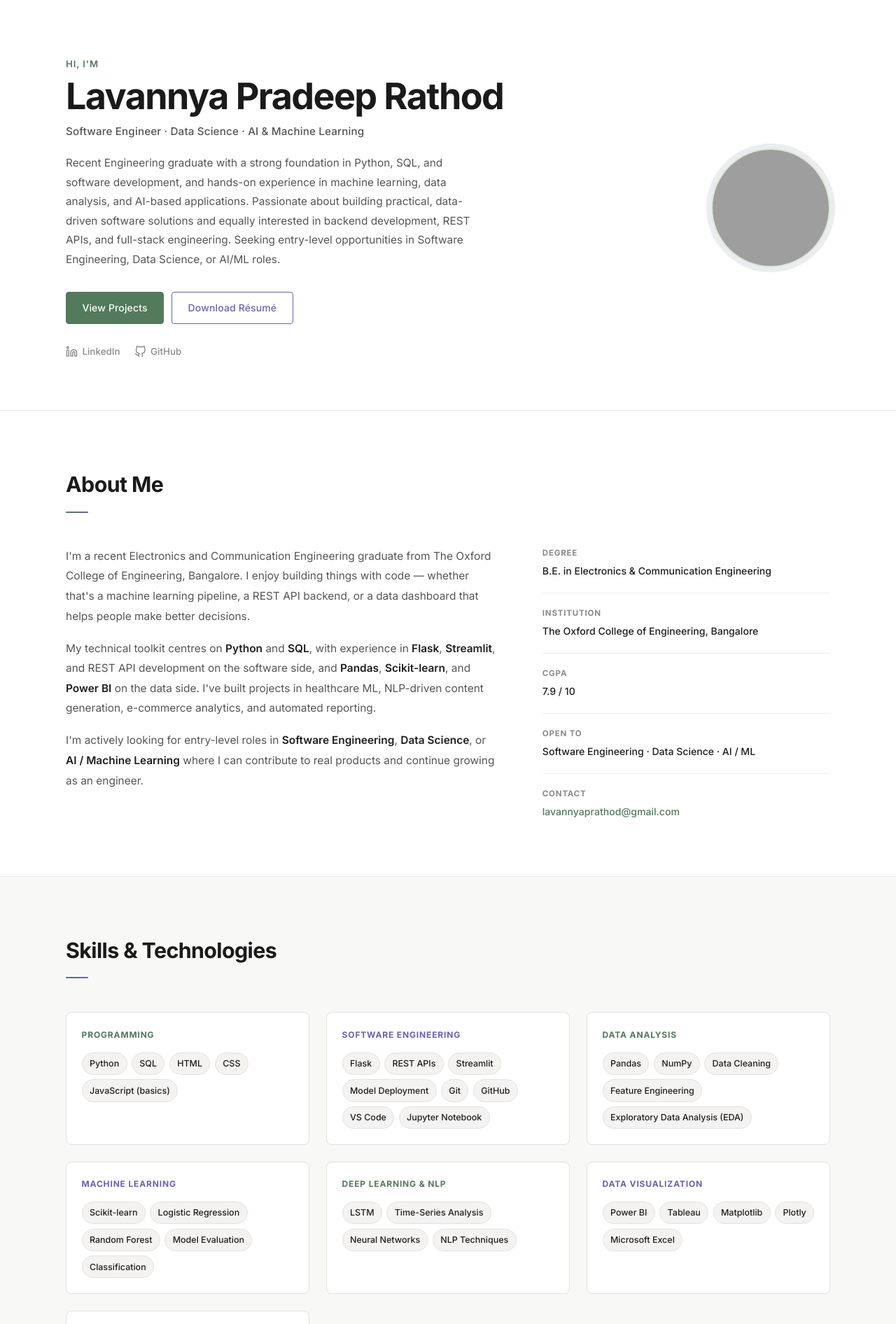
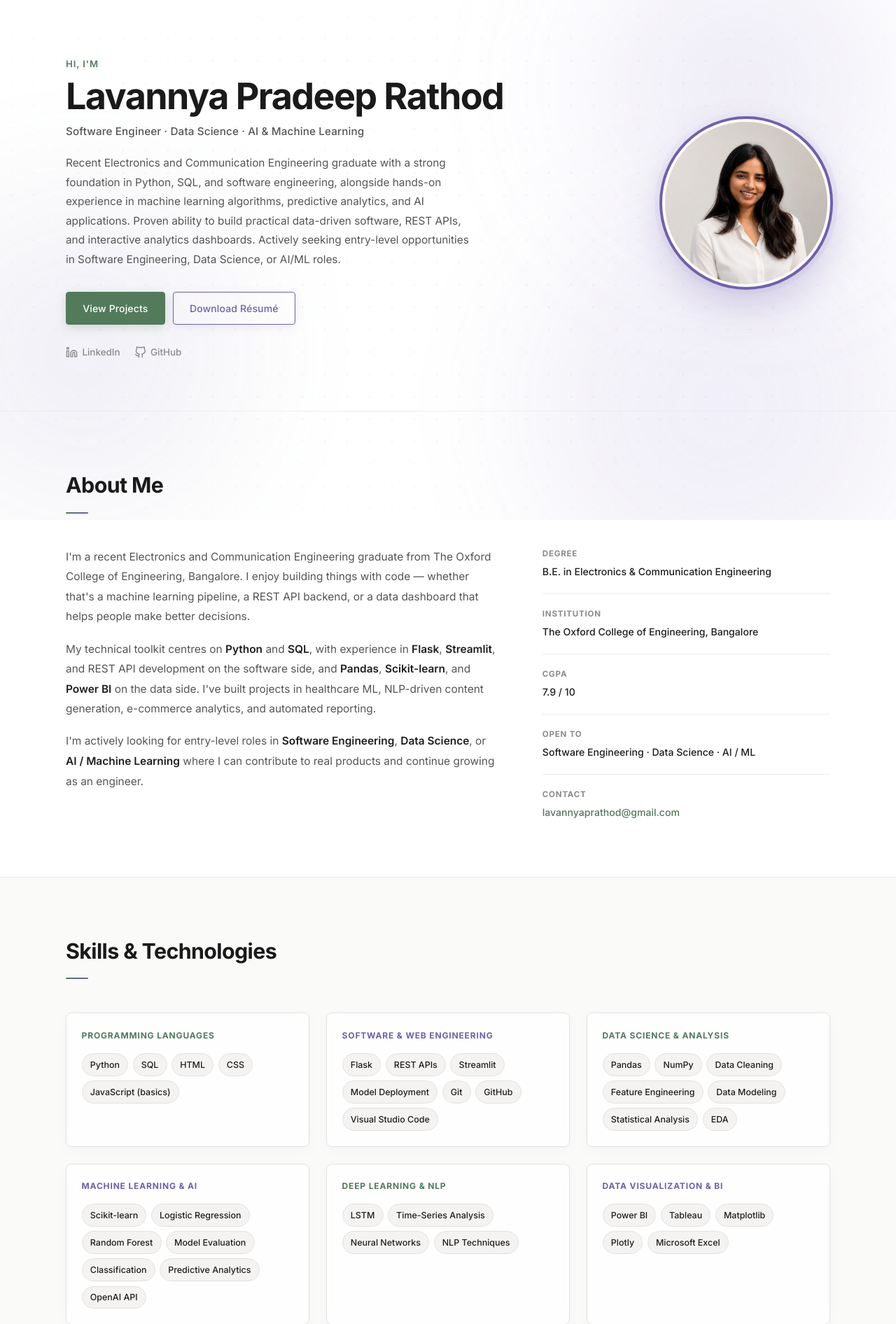
Before and after one commit to 29lavannyaprathod/my-portfolio, a Flask app: page / in a window 1280 px wide. Shown: the part 57-1949 px from the top of the page at 70% size. Run offline with Flask 3, Linux system fonts and the light colour scheme; grey boxes are pictures that could not be loaded.

Commit message:
Optimize portfolio website

```diff
--- a/app.py
+++ b/app.py
@@ -10,51 +10,49 @@ PORTFOLIO = {
     # Removed standalone headline — subheadline now carries the intro
     "subheadline": "Software Engineer · Data Science · AI & Machine Learning",
     "summary": (
-        "Recent Engineering graduate with a strong foundation in Python, SQL, and software development, "
-        "and hands-on experience in machine learning, data analysis, and AI-based applications. "
-        "Passionate about building practical, data-driven software solutions and equally interested "
-        "in backend development, REST APIs, and full-stack engineering. "
-        "Seeking entry-level opportunities in Software Engineering, Data Science, or AI/ML roles."
+        "Recent Electronics and Communication Engineering graduate with a strong foundation in Python, "
+        "SQL, and software engineering, alongside hands-on experience in machine learning algorithms, "
+        "predictive analytics, and AI applications. Proven ability to build practical data-driven software, "
+        "REST APIs, and interactive analytics dashboards. Actively seeking entry-level opportunities "
+        "in Software Engineering, Data Science, or AI/ML roles."
     ),
     "email": "lavannyaprathod@gmail.com",
     "phone": "+91 9902755917",
-    "linkedin": "https://www.linkedin.com/in/lavannya-rathod",   # placeholder — confirm exact URL
-    "github":   "https://github.com/lavannya-rathod",             # placeholder — confirm exact URL
+    "linkedin": "https://www.linkedin.com/in/lavannya-pradeep-rathod-b3a287319/",
+    "github":   "https://github.com/29lavannyaprathod",
     "resume_file": "Lavannya_P_Rathod_Resume_new.pdf",
     # ── Profile picture ─────────────────────────────────────────────────────────
-    # Place your photo at:  static/images/profile.jpg
-    # Supported formats:    .jpg  .jpeg  .png  .webp
-    # Recommended size:     400 × 400 px minimum, square crop
-    "profile_photo": "profile.png",   # change filename/extension if needed
+    # File is located at: static/images/profile.png
+    "profile_photo": "images/profile.png",
 
     "skills": [
         {
-            "category": "Programming",
+            "category": "Programming Languages",
             "skills_list": ["Python", "SQL", "HTML", "CSS", "JavaScript (basics)"],
         },
         {
-            "category": "Software Engineering",
-            "skills_list": ["Flask", "REST APIs", "Streamlit", "Model Deployment", "Git", "GitHub", "VS Code", "Jupyter Notebook"],
+            "category": "Software & Web Engineering",
+            "skills_list": ["Flask", "REST APIs", "Streamlit", "Model Deployment", "Git", "GitHub", "Visual Studio Code"],
         },
         {
-            "category": "Data Analysis",
-            "skills_list": ["Pandas", "NumPy", "Data Cleaning", "Feature Engineering", "Exploratory Data Analysis (EDA)"],
+            "category": "Data Science & Analysis",
+            "skills_list": ["Pandas", "NumPy", "Data Cleaning", "Feature Engineering", "Data Modeling", "Statistical Analysis", "EDA"],
         },
         {
-            "category": "Machine Learning",
-            "skills_list": ["Scikit-learn", "Logistic Regression", "Random Forest", "Model Evaluation", "Classification"],
+            "category": "Machine Learning & AI",
+            "skills_list": ["Scikit-learn", "Logistic Regression", "Random Forest", "Model Evaluation", "Classification", "Predictive Analytics", "OpenAI API"],
         },
         {
             "category": "Deep Learning & NLP",
             "skills_list": ["LSTM", "Time-Series Analysis", "Neural Networks", "NLP Techniques"],
         },
         {
-            "category": "Data Visualization",
+            "category": "Data Visualization & BI",
             "skills_list": ["Power BI", "Tableau", "Matplotlib", "Plotly", "Microsoft Excel"],
         },
         {
             "category": "Databases & Tools",
-            "skills_list": ["MySQL", "OpenAI API", "Postman (basics)", "Jupyter Notebook"],
+            "skills_list": ["MySQL", "Jupyter Notebook", "Postman (basics)"],
         },
     ],
 
@@ -65,15 +63,15 @@ PORTFOLIO = {
             "title": "Heart Disease Detection System",
             "category": "Machine Learning · Healthcare",
             "summary": (
-                "A machine learning system that predicts the likelihood of heart disease based on "
-                "clinical parameters, achieving approximately 85% accuracy with strong precision and recall."
+                "A predictive healthcare machine learning system that analyzes clinical indicators to detect heart disease, "
+                "achieving ~85% accuracy with high precision and recall, deployed with an interactive real-time Streamlit UI."
             ),
             "bullets": [
-                "Built a machine learning model using Logistic Regression and Random Forest on a dataset with 300+ records and 13+ clinical features.",
-                "Performed data preprocessing, feature engineering, and exploratory data analysis (EDA) to enhance model performance.",
-                "Assessed model effectiveness, achieving approximately 85% accuracy with strong precision and recall metrics.",
-                "Deployed a Streamlit-based interface enabling real-time predictions from user-provided health parameters.",
-                "Utilized machine learning techniques for predictive modeling and classification tasks.",
+                "Developed a machine learning model using Logistic Regression and Random Forest on a dataset with 300+ records and 13+ clinical features.",
+                "Executed data preprocessing, feature engineering, and exploratory data analysis (EDA) to enhance model performance.",
+                "Analyzed model effectiveness, achieving approximately 85% accuracy with strong precision and recall metrics.",
+                "Deployed a Streamlit-based interface enabling real-time predictions derived from user-provided health parameters.",
+                "Applied machine learning algorithms and predictive analytics for classification and forecasting tasks.",
             ],
             "tools": ["Python", "Pandas", "Scikit-learn", "Machine Learning", "Streamlit"],
             "github": None,
@@ -83,16 +81,15 @@ PORTFOLIO = {
             "id": "ai-blog-generator",
             "num": "02",
             "title": "AI Blog Generator",
-            "category": "AI Application · Web Development",
+            "category": "Generative AI · Web Application",
             "summary": (
-                "An AI-powered web application that generates complete blog articles in under 5 seconds "
-                "using the OpenAI API, with export support for TXT, HTML, and Markdown formats."
+                "An AI-powered content generation platform built with Streamlit and OpenAI API that generates complete, structured "
+                "articles of 500+ words in under 5 seconds with multi-format export capabilities."
             ),
             "bullets": [
-                "Engineered an AI-powered web application using Streamlit and OpenAI API capable of generating complete blog articles in under 5 seconds.",
-                "Constructed backend logic in Python for prompt processing and dynamic content generation.",
-                "Incorporated export functionality supporting three formats: TXT, HTML, and Markdown.",
-                "Designed an interactive user interface ensuring seamless content generation and real-time input handling.",
+                "Engineered an AI-powered web application using Streamlit and OpenAI APIs capable of generating complete blog articles of 500+ words in under 5 seconds.",
+                "Constructed backend logic in Python for prompt processing and dynamic content generation, enabling export functionality supporting 3 formats: TXT, HTML, and Markdown.",
+                "Designed an interactive UI supporting 5+ configurable prompt parameters for seamless, real-time content generation.",
             ],
             "tools": ["Python", "Streamlit", "OpenAI API", "HTML/CSS"],
             "github": None,
@@ -102,16 +99,16 @@ PORTFOLIO = {
             "id": "ecommerce-analysis",
             "num": "03",
             "title": "E-commerce Customer Behavior Analysis",
-            "category": "Data Analysis · Business Intelligence",
+            "category": "Data Analytics · Business Intelligence",
             "summary": (
-                "Comprehensive exploratory data analysis on an e-commerce dataset with 1000+ transaction "
-                "records, culminating in 5+ Power BI and Matplotlib dashboards to surface actionable business insights."
+                "End-to-end exploratory and statistical data analysis on 1,000+ customer transaction records, delivering 5+ interactive "
+                "Power BI and Matplotlib dashboards to drive revenue decisions and retention."
             ),
             "bullets": [
-                "Executed exploratory data analysis (EDA) on an e-commerce dataset with 1000+ transaction records.",
-                "Applied data cleaning and preprocessing techniques across multiple features for structured evaluation.",
-                "Produced 5+ visualizations and dashboards with Power BI and Matplotlib to highlight key business insights.",
-                "Derived actionable insights to support business decision-making and improve customer engagement strategies.",
+                "Performed exploratory data analysis (EDA) and statistical analysis on an e-commerce dataset with 1000+ transaction records.",
+                "Standardized data cleaning and preprocessing techniques across 10+ features for structured evaluation.",
+                "Produced 5+ data visualization dashboards with Power BI and Matplotlib to highlight key business insights.",
+                "Derived actionable insights that informed business decision-making and improved customer engagement strategies.",
             ],
             "tools": ["Python", "Pandas", "NumPy", "Matplotlib", "Power BI"],
             "github": None,
@@ -123,14 +120,13 @@ PORTFOLIO = {
             "title": "Automated Data Analytics Platform",
             "category": "Data Engineering · NLP",
             "summary": (
-                "A Python-based analytics system capable of processing Excel and CSV datasets, "
-                "performing statistical analysis, and generating interactive reports with 4+ visual insights."
+                "A Python data science platform processing multi-feature Excel/CSV datasets with automated statistical analysis, "
+                "NLP text processing, and real-time interactive visual reporting."
             ),
             "bullets": [
-                "Created a Python-based data analytics system capable of processing Excel and CSV datasets with multiple input features.",
-                "Executed data cleaning, statistical analysis, and visualization workflows.",
-                "Incorporated NLP techniques for analyzing text-based data within datasets.",
-                "Generated interactive reports with 4+ visual insights to support data-driven decision-making.",
+                "Built a Python-based data science platform processing Excel/CSV datasets with 500+ records and 15+ input features.",
+                "Streamlined data cleaning, statistical analysis, and data visualization workflows across 5+ metrics, integrating NLP for text-based data analysis.",
+                "Generated interactive reports with 4+ visual insights, cutting manual reporting effort and supporting faster data-driven decision-making.",
             ],
             "tools": ["Python", "Pandas", "NumPy", "Plotly", "NLP"],
             "github": None,
@@ -145,10 +141,10 @@ PORTFOLIO = {
             "type": "Volunteer Experience",
             "dates": None,
             "bullets": [
-                "Assisted in teaching basic computer skills including MS Office, internet usage, and typing to 30+ students across multiple sessions.",
-                "Mentored learners in understanding fundamental programming concepts and delivered hands-on guidance during 10+ lab sessions.",
-                "Troubleshot 20+ technical issues related to software and system usage, ensuring smooth lab operations.",
-                "Strengthened digital literacy and confidence among students through practical learning activities.",
+                "Taught basic computer skills including MS Office, internet usage, and typing to 30+ students across 15+ sessions.",
+                "Mentored learners in fundamental programming concepts and delivered hands-on guidance during 10+ lab sessions.",
+                "Resolved 20+ technical issues related to software and system usage, ensuring smooth lab operations.",
+                "Strengthened digital literacy and confidence among 30+ students through 10+ hands-on practical learning activities.",
             ],
         }
     ],
--- a/static/css/style.css
+++ b/static/css/style.css
@@ -68,6 +68,75 @@ body {
   line-height: 1.7;
   color: var(--text-primary);
   background: var(--white);
+  position: relative;
+  overflow-x: hidden;
+}
+
+/* ── Ambient Background Decorative System ───────────────── */
+.bg-decorations {
+  position: fixed;
+  inset: 0;
+  pointer-events: none;
+  z-index: -1;
+  overflow: hidden;
+}
+
+.bg-blob {
+  position: absolute;
+  border-radius: 50%;
+  filter: blur(90px);
+  pointer-events: none;
+  opacity: 0.65;
+  will-change: transform;
+}
+
+.bg-blob-1 {
+  width: 600px;
+  height: 600px;
+  top: -150px;
+  right: -100px;
+  background: radial-gradient(circle, rgba(112, 96, 168, 0.28) 0%, rgba(186, 172, 230, 0.14) 45%, transparent 75%);
+  animation: floatSlow 22s ease-in-out infinite alternate;
+}
+
+.bg-blob-2 {
+  width: 550px;
+  height: 550px;
+  top: 38%;
+  left: -180px;
+  background: radial-gradient(circle, rgba(112, 96, 168, 0.20) 0%, rgba(142, 122, 212, 0.12) 40%, rgba(82, 122, 91, 0.08) 60%, transparent 75%);
+  animation: floatSlow2 28s ease-in-out infinite alternate;
+}
+
+.bg-blob-3 {
+  width: 650px;
+  height: 650px;
+  bottom: -150px;
+  right: -80px;
+  background: radial-gradient(circle, rgba(142, 122, 212, 0.22) 0%, rgba(112, 96, 168, 0.12) 50%, transparent 75%);
+  animation: floatSlow 26s ease-in-out infinite alternate-reverse;
+}
+
+.bg-grid-pattern {
+  position: absolute;
+  inset: 0;
+  background-image: radial-gradient(rgba(112, 96, 168, 0.12) 1.2px, transparent 1.2px);
+  background-size: 32px 32px;
+  mask-image: radial-gradient(ellipse 90% 90% at 50% 50%, black 40%, transparent 95%);
+  -webkit-mask-image: radial-gradient(ellipse 90% 90% at 50% 50%, black 40%, transparent 95%);
+  opacity: 0.8;
+}
+
+@keyframes floatSlow {
+  0% { transform: translate(0, 0) scale(1); }
+  50% { transform: translate(-35px, 45px) scale(1.06); }
+  100% { transform: translate(25px, -25px) scale(0.96); }
+}
+
+@keyframes floatSlow2 {
+  0% { transform: translate(0, 0) scale(0.95); }
+  50% { transform: translate(45px, -35px) scale(1.08); }
+  100% { transform: translate(-25px, 35px) scale(1); }
 }
 
 a {
@@ -96,7 +165,9 @@ img { max-width: 100%; display: block; }
 .section { padding-block: var(--sec-py); }
 
 .section-alt {
-  background: var(--off-white);
+  background: rgba(248, 248, 247, 0.72);
+  backdrop-filter: blur(8px);
+  -webkit-backdrop-filter: blur(8px);
   border-top: 1px solid var(--border-light);
   border-bottom: 1px solid var(--border-light);
 }
@@ -123,14 +194,14 @@ img { max-width: 100%; display: block; }
   display: inline-flex;
   align-items: center;
   gap: var(--sp-sm);
-  padding: 0.65rem 1.4rem;
+  padding: 0.68rem 1.45rem;
   font-family: var(--font);
   font-size: 0.875rem;
   font-weight: 500;
   letter-spacing: 0.01em;
   border-radius: var(--radius-sm);
   cursor: pointer;
-  transition: background var(--tr), color var(--tr), border-color var(--tr);
+  transition: all 240ms cubic-bezier(0.4, 0, 0.2, 1);
   white-space: nowrap;
   text-decoration: none;
 }
@@ -139,21 +210,31 @@ img { max-width: 100%; display: block; }
   background: var(--green);
   color: var(--white);
   border: 1.5px solid var(--green);
+  box-shadow: 0 4px 14px rgba(82, 122, 91, 0.22);
 }
 .btn-primary:hover {
   background: #3a5841;
   border-color: #3a5841;
   color: var(--white);
+  transform: translateY(-2px);
+  box-shadow: 0 8px 24px rgba(82, 122, 91, 0.32);
 }
 
 .btn-outline {
   background: transparent;
   color: var(--purple);
   border: 1.5px solid var(--purple);
+  box-shadow: 0 4px 14px rgba(112, 96, 168, 0.1);
 }
 .btn-outline:hover {
   background: var(--purple-light);
   color: var(--purple);
+  transform: translateY(-2px);
+  box-shadow: 0 8px 24px rgba(112, 96, 168, 0.24);
+}
+
+.btn:active {
+  transform: translateY(0);
 }
 
 /* ══════════════════════════════════════════════════
@@ -317,19 +398,37 @@ img { max-width: 100%; display: block; }
 }
 
 .hero-avatar {
-  width: 170px;
-  height: 170px;
+  width: 240px;
+  height: 240px;
   border-radius: 50%;
   overflow: hidden;
-  border: 2px solid var(--border);
-  /* Subtle dual-accent ring */
-  box-shadow: 0 0 0 4px var(--green-light), 0 0 0 7px var(--purple-light);
+  border: 4px solid var(--white);
+  /* Luminous multi-layered purple accent ring & soft ambient shadow */
+  box-shadow: 0 16px 48px rgba(112, 96, 168, 0.22), 0 0 0 4px var(--purple-border), 0 0 0 9px var(--purple-light);
   flex-shrink: 0;
-  background: var(--green-light);
+  background: var(--purple-light);
   display: flex;
   align-items: center;
   justify-content: center;
   position: relative;
+  transition: transform 400ms cubic-bezier(0.34, 1.56, 0.64, 1), box-shadow 400ms ease;
+  animation: avatarFloat 7s ease-in-out infinite alternate;
+}
+
+@keyframes avatarFloat {
+  0% {
+    transform: translateY(0);
+    box-shadow: 0 16px 48px rgba(112, 96, 168, 0.22), 0 0 0 4px var(--purple-border), 0 0 0 9px var(--purple-light);
+  }
+  100% {
+    transform: translateY(-8px);
+    box-shadow: 0 24px 54px rgba(112, 96, 168, 0.28), 0 0 0 4px var(--purple), 0 0 0 11px var(--purple-light);
+  }
+}
+
+.hero-avatar:hover {
+  transform: translateY(-10px) scale(1.03);
+  box-shadow: 0 28px 60px rgba(112, 96, 168, 0.32), 0 0 0 4px var(--purple), 0 0 0 12px var(--purple-light);
 }
 
 .avatar-photo {
@@ -413,10 +512,17 @@ img { max-width: 100%; display: block; }
   padding: 1.35rem;
   border: 1px solid var(--border);
   border-radius: var(--radius);
-  background: var(--white);
-  transition: border-color var(--tr);
+  background: rgba(255, 255, 255, 0.88);
+  backdrop-filter: blur(10px);
+  -webkit-backdrop-filter: blur(10px);
+  box-shadow: 0 4px 16px rgba(112, 96, 168, 0.04);
+  transition: transform var(--tr), border-color var(--tr), box-shadow var(--tr);
 }
-.skill-group:hover { border-color: var(--purple-border); }
+.skill-group:hover {
+  border-color: var(--purple-border);
+  transform: translateY(-2px);
+  box-shadow: 0 8px 24px rgba(112, 96, 168, 0.12);
+}
 
 /* alternate accent per group: odd = green, even = purple */
 .skill-group:nth-child(odd)  .skill-category { color: var(--green); }
@@ -439,24 +545,28 @@ img { max-width: 100%; display: block; }
 
 .skill-tag {
   display: inline-block;
-  padding: 0.28rem 0.65rem;
+  padding: 0.3rem 0.7rem;
   font-size: 0.78rem;
   font-weight: 450;
   color: var(--text-primary);
   background: var(--bg-alt);
   border: 1px solid var(--border);
   border-radius: 100px;
-  transition: background var(--tr), border-color var(--tr), color var(--tr);
+  transition: all 220ms cubic-bezier(0.4, 0, 0.2, 1);
 }
-.skill-group:nth-child(odd)  .skill-tag:hover {
+.skill-group:nth-child(odd) .skill-tag:hover {
   background: var(--green-light);
   border-color: var(--green-border);
   color: var(--green);
+  transform: translateY(-2px) scale(1.02);
+  box-shadow: 0 4px 12px rgba(82, 122, 91, 0.16);
 }
 .skill-group:nth-child(even) .skill-tag:hover {
   background: var(--purple-light);
   border-color: var(--purple-border);
   color: var(--purple);
+  transform: translateY(-2px) scale(1.02);
+  box-shadow: 0 4px 12px rgba(112, 96, 168, 0.16);
 }
 
 /* ══════════════════════════════════════════════════
--- a/templates/base.html
+++ b/templates/base.html
@@ -3,8 +3,8 @@
 <head>
   <meta charset="UTF-8" />
   <meta name="viewport" content="width=device-width, initial-scale=1.0" />
-  <meta name="description" content="Lavannya Pradeep Rathod — Data Analyst and Machine Learning enthusiast. Python, SQL, Scikit-learn, Power BI. Portfolio of projects in ML, AI, and data analysis." />
-  <title>{% block title %}Lavannya Rathod — Data Analyst & ML Portfolio{% endblock %}</title>
+  <meta name="description" content="Lavannya Pradeep Rathod — Software Engineer, Data Science & AI. Python, SQL, Scikit-learn, Power BI, REST APIs. Portfolio of projects in ML, AI, and full-stack engineering." />
+  <title>{% block title %}Lavannya Rathod — Software Engineer · Data Science · AI Portfolio{% endblock %}</title>
 
   <!-- Preconnect for performance -->
   <link rel="preconnect" href="https://fonts.googleapis.com" />
@@ -14,6 +14,14 @@
   <link rel="stylesheet" href="{{ url_for('static', filename='css/style.css') }}" />
 </head>
 <body>
+
+  <!-- Ambient background decorative accents -->
+  <div class="bg-decorations" aria-hidden="true">
+    <div class="bg-blob bg-blob-1"></div>
+    <div class="bg-blob bg-blob-2"></div>
+    <div class="bg-blob bg-blob-3"></div>
+    <div class="bg-grid-pattern"></div>
+  </div>
 
   <!-- ── Navigation ──────────────────────────────────────── -->
   <header class="site-header" id="top" role="banner">
--- a/templates/index.html
+++ b/templates/index.html
@@ -373,7 +373,7 @@
         </div>
         <div class="contact-info">
           <span class="contact-label">LinkedIn</span>
-          <span class="contact-value">lavannya-rathod</span>
+          <span class="contact-value">in/lavannya-pradeep-rathod</span>
         </div>
       </a>
       {% endif %}
@@ -385,7 +385,7 @@
         </div>
         <div class="contact-info">
           <span class="contact-label">GitHub</span>
-          <span class="contact-value">lavannya-rathod</span>
+          <span class="contact-value">github.com/29lavannyaprathod</span>
         </div>
       </a>
       {% endif %}
```
Also changed, not shown: other parts of static/css/style.css (+104 -32 lines), static/js/main.js (+47 -14 lines), 1 other file.
